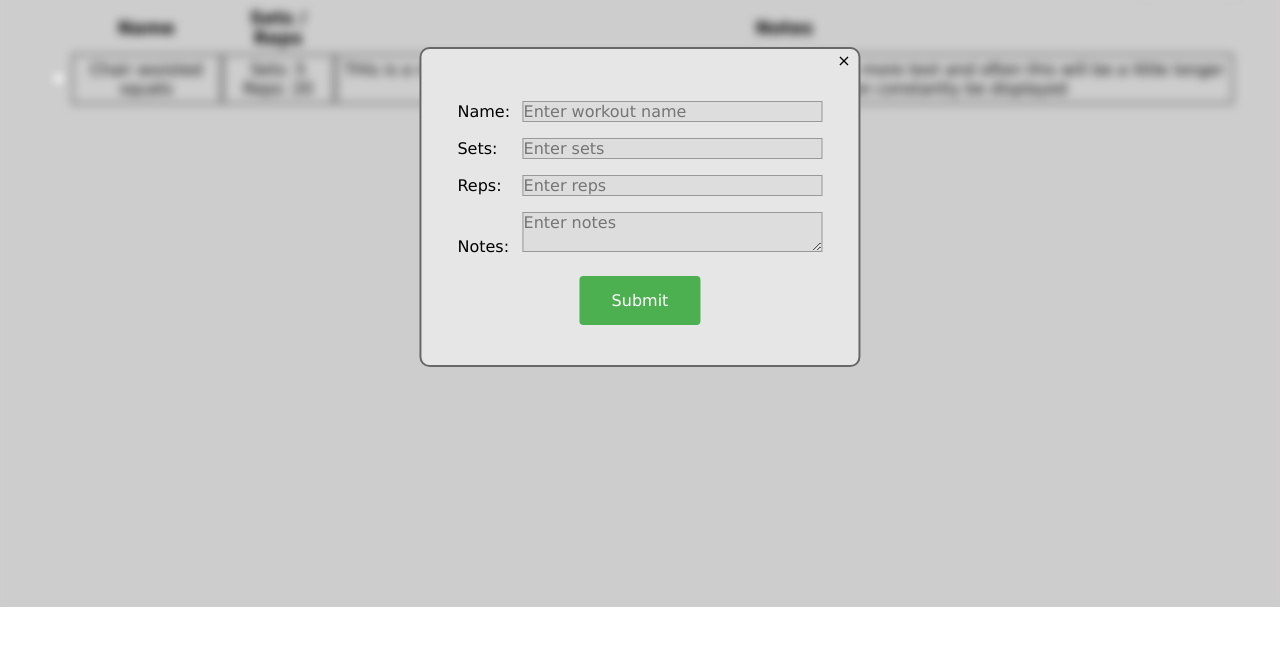
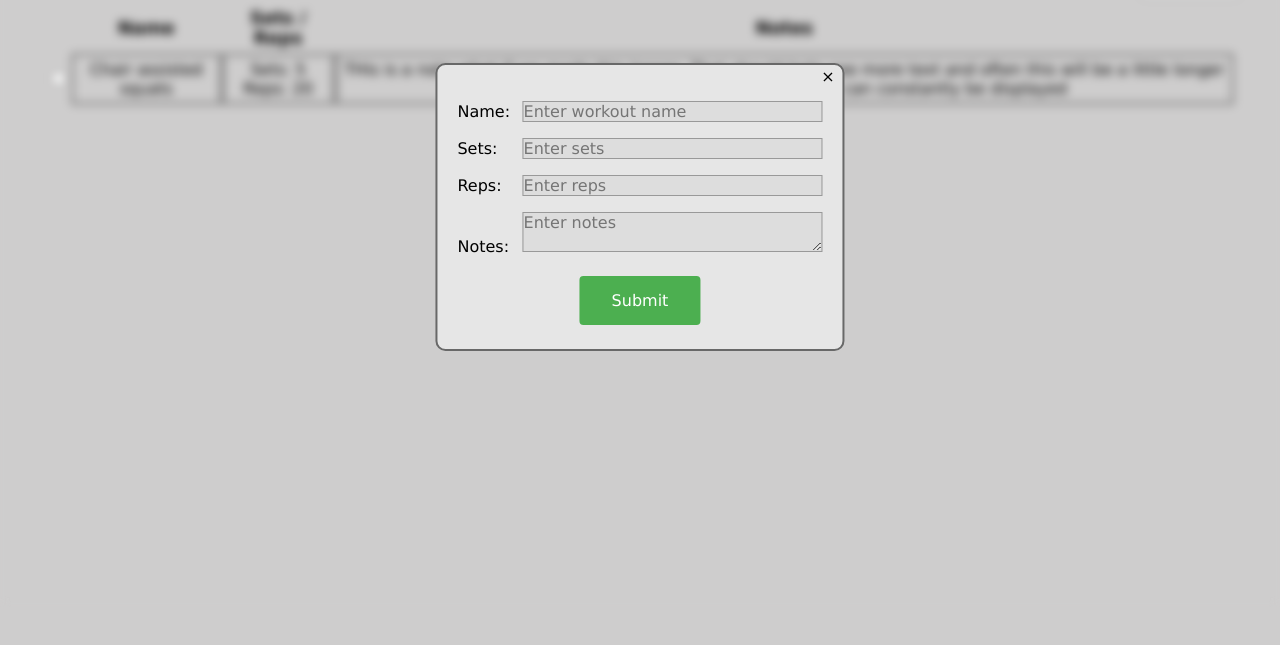
Before and after one commit to Evicencio-05/PETSproject, a plain HTML site: page src/sheet.html in a window 1280 px wide. Both pictures are taken after a click on the button "Add". Shown: the part 193-838 px from the top of the page. Before the commit the page ends 800 px from the top, so only its background shows below. Drawn offline with Linux system fonts and the light colour scheme.

Commit message:
some changes

```diff
--- a/src/sheet.css
+++ b/src/sheet.css
@@ -3,6 +3,7 @@ form {
     text-align: center;
     padding: 1em;
     border: none;
+    background-color: aliceblue;
 }
 
 form ul {
--- a/src/sheet.html
+++ b/src/sheet.html
@@ -12,7 +12,6 @@
         <script src="index.js"></script>
     </head>
     <body>
-        <div class="page-wrapper">
         <header>
             <div class="user">
                 <a href="" alt="Profile page">
@@ -34,8 +33,7 @@
         </header>
         <main>
             <div class="overlay-container" id="workoutFormOverlay">
-                    <div class="popup-box" id="workoutPopup">
-                        <form class="workout-form-contents" id="workoutForm">
+                    <form class="workout-form-contents popup-box" id="workoutForm">
                         <ul>
                             <li>
                                 <label class="form-label" for="name">Name:</label>
@@ -61,7 +59,6 @@
                         </ul>
 
                     </form>
-                    </div>
             </div>
 
             <div class="workout-list-container">
@@ -95,6 +92,5 @@
                 </div>
             </div>
         </main>
-        </div>
     </body>
 </html>
--- a/src/style.css
+++ b/src/style.css
@@ -32,7 +32,7 @@ hr {
     margin: 10px 0;
 }
 
-.page-wrapper {
+body {
     height: 100vh;
     margin:  0px auto;
     overflow: hidden;
```
Lines whose indentation alone changed are shown as unchanged.
